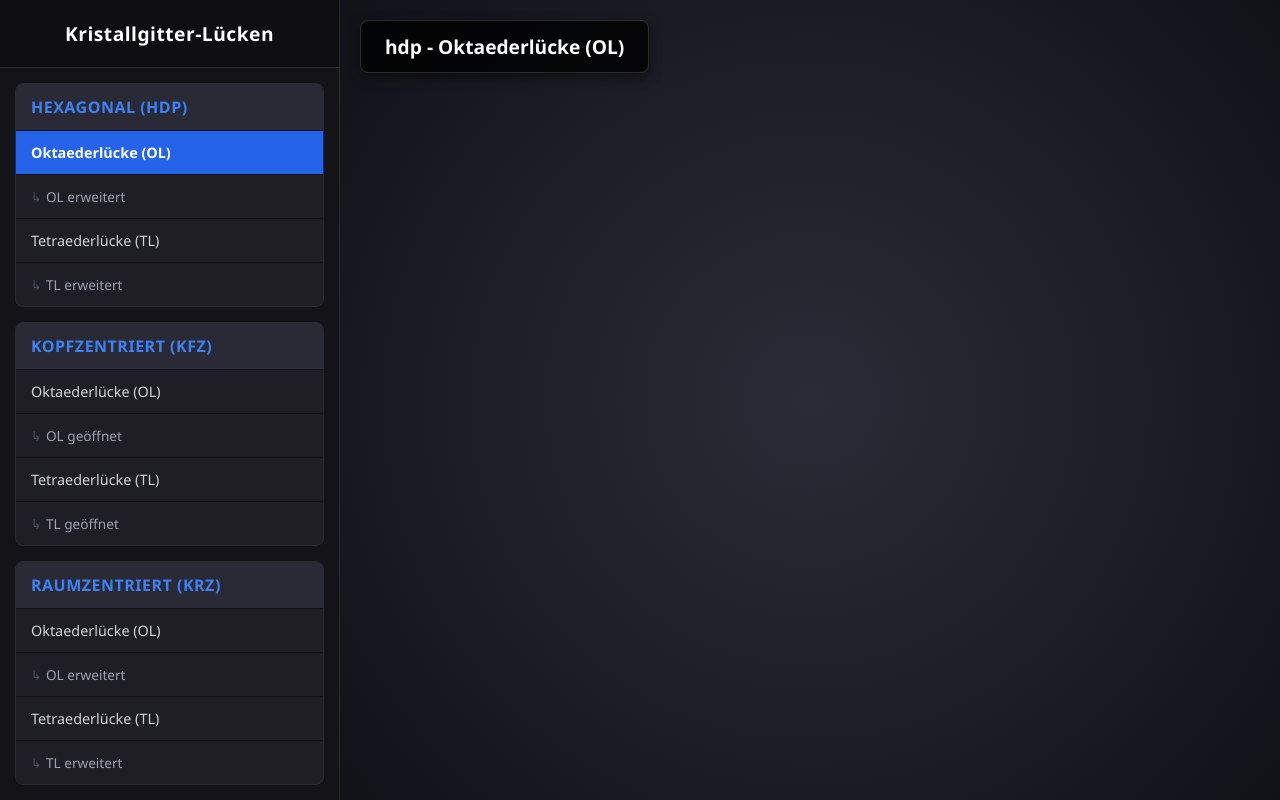
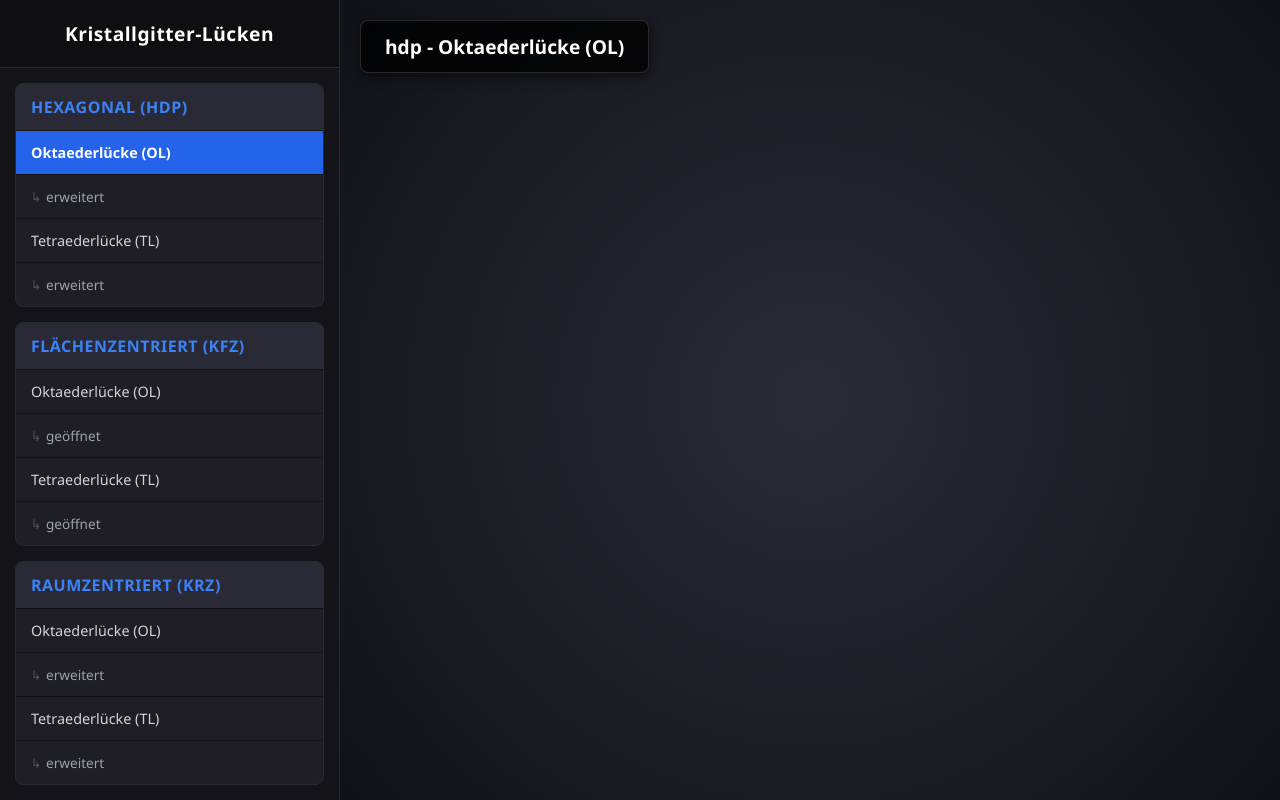
Before and after one commit to MaxKappler/Gitterluecken, a plain HTML site: page index.html in a window 1280 px wide. Drawn offline with Linux system fonts and the light colour scheme; some packages are replaced by stand-ins of ours; a script that the page names is missing.

Commit message:
Update model item labels in index.html

```diff
--- a/index.html
+++ b/index.html
@@ -174,20 +174,20 @@
                 <div class="gitter-header">Hexagonal (hdp)</div>
                 <ul class="model-list">
                     <li class="model-item active" data-file="Hdp_OL.glb">Oktaederlücke (OL)</li>
-                    <li class="model-item sub-item" data-file="Hdp_OL_erweitert.glb">OL erweitert</li>
+                    <li class="model-item sub-item" data-file="Hdp_OL_erweitert.glb">erweitert</li>
                     <li class="model-item" data-file="Hdp_TL.glb">Tetraederlücke (TL)</li>
-                    <li class="model-item sub-item" data-file="Hdp_TL_erweitert.glb">TL erweitert</li>
+                    <li class="model-item sub-item" data-file="Hdp_TL_erweitert.glb">erweitert</li>
                 </ul>
             </div>
 
             <!-- SEKTION 2: KFZ -->
             <div class="gitter-section">
-                <div class="gitter-header">Kopfzentriert (kfz)</div>
+                <div class="gitter-header">Flächenzentriert (kfz)</div>
                 <ul class="model-list">
                     <li class="model-item" data-file="kfz_OL_ppt.glb">Oktaederlücke (OL)</li>
-                    <li class="model-item sub-item" data-file="kfz_OL_open_ppt.glb">OL geöffnet</li>
+                    <li class="model-item sub-item" data-file="kfz_OL_open_ppt.glb">geöffnet</li>
                     <li class="model-item" data-file="kfz_TL.glb">Tetraederlücke (TL)</li>
-                    <li class="model-item sub-item" data-file="kfz_TL_open.glb">TL geöffnet</li>
+                    <li class="model-item sub-item" data-file="kfz_TL_open.glb">geöffnet</li>
                 </ul>
             </div>
 
@@ -196,9 +196,9 @@
                 <div class="gitter-header">Raumzentriert (krz)</div>
                 <ul class="model-list">
                     <li class="model-item" data-file="krz_OL.glb">Oktaederlücke (OL)</li>
-                    <li class="model-item sub-item" data-file="krz_OL_erweitert.glb">OL erweitert</li>
+                    <li class="model-item sub-item" data-file="krz_OL_erweitert.glb">erweitert</li>
                     <li class="model-item" data-file="krz_TL.glb">Tetraederlücke (TL)</li>
-                    <li class="model-item sub-item" data-file="krz_TL_erweitert.glb">TL erweitert</li>
+                    <li class="model-item sub-item" data-file="krz_TL_erweitert.glb">erweitert</li>
                 </ul>
             </div>
 
```
